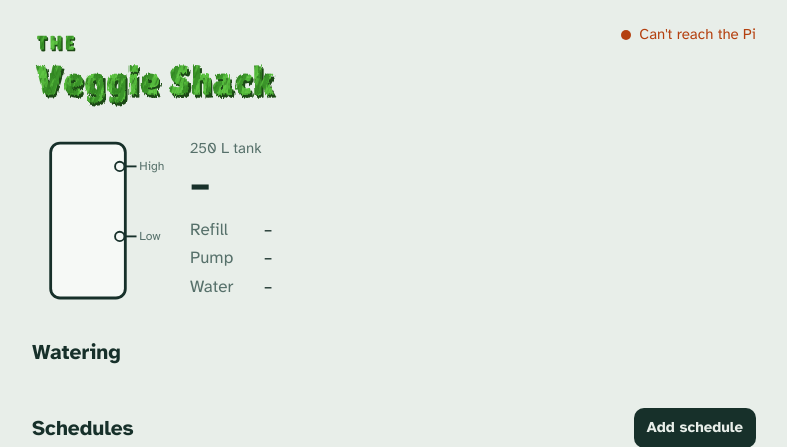
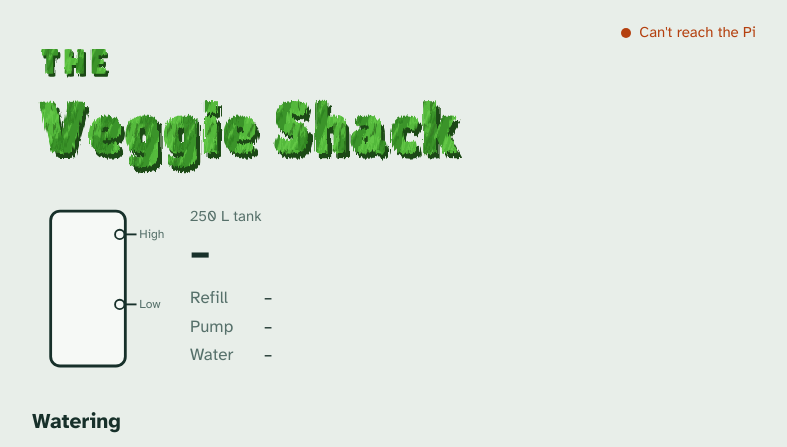
Before and after one commit to tyronemc2/pi_irrigation, a Python web app: template irrigation/templates/index.html in a window 1280 px wide. Shown: the top 447 px of the page, without its empty margins (246-1033 px from the left). Run offline with Jinja, Linux system fonts and the light colour scheme; the template is opened without the code that fills it, so the values that code supplies are empty.

Commit message:
Bigger full-width turf logo

```diff
--- a/irrigation/static/app.css
+++ b/irrigation/static/app.css
@@ -35,8 +35,11 @@ section { margin-top: 30px; }
   max-width: 760px; margin: 0 auto; padding: 18px 18px 0;
   display: flex; justify-content: space-between; align-items: flex-start; gap: 12px;
 }
+/* Big full-width logo; connection status tucks in beside the short "THE" line */
+.top { position: relative; display: block; }
 .brand { margin: 0; line-height: 0; }
-.logo { display: block; width: min(250px, 62vw); height: auto; overflow: visible; }
+.top .link { position: absolute; right: 18px; top: 22px; padding-top: 0; }
+.logo { display: block; width: min(440px, 100%); height: auto; overflow: visible; }
 .link { display: flex; align-items: center; gap: 8px; font-size: 15px; color: var(--muted); padding-top: 6px; }
 .dot { width: 10px; height: 10px; border-radius: 50%; background: var(--muted); }
 .link.ok .dot { background: var(--leaf); }
```
